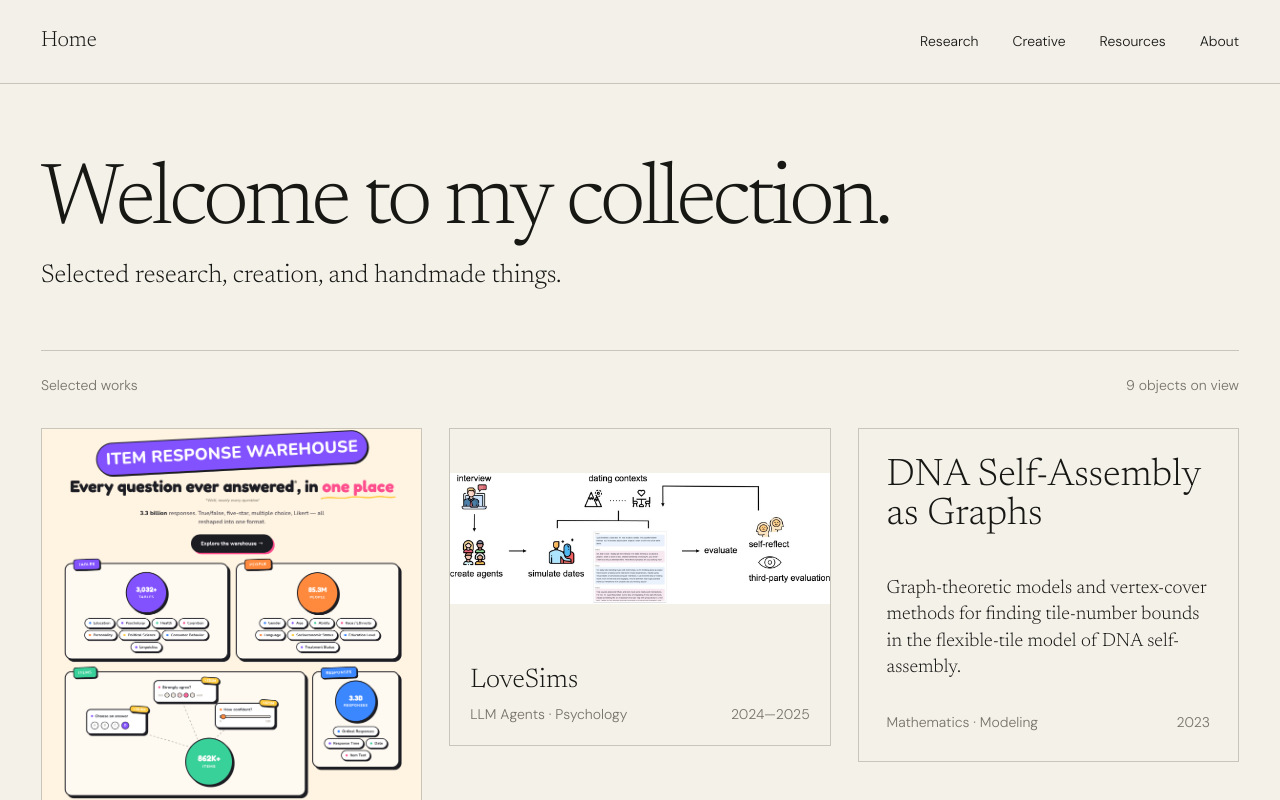
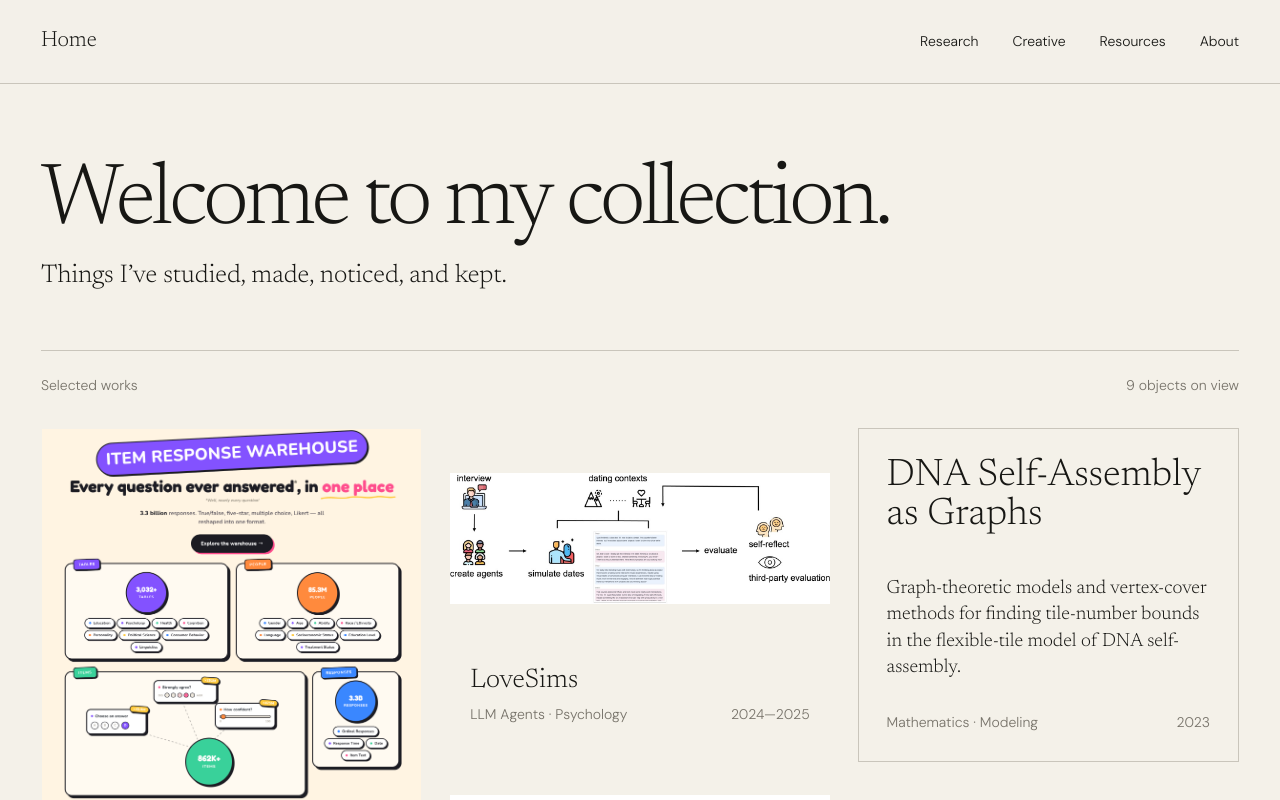
Before and after one commit to xingyi-zhang/xingyi-zhang.github.io, a Next.js app: page / in a window 1280 px wide. Shown: the top 800 px of the page. Built offline with nearby package versions, Linux system fonts and the light colour scheme.

Commit message:
Refine collection pages and build About gallery

```diff
--- /dev/null
+++ b/app/components/AboutGallery.tsx
@@ -0,0 +1,31 @@
+"use client";
+
+import { useRef } from "react";
+import type { CatalogItem } from "../data";
+
+function destinationFor(item: CatalogItem) {
+  if (item.links?.[0]?.url) return item.links[0].url;
+  if (item.details || item.gallery?.length) return item.section === "resources" ? `/resources/${item.id}` : `/project/${item.id}`;
+}
+
+export function AboutGallery({ items }: { items: CatalogItem[] }) {
+  const track = useRef<HTMLDivElement>(null);
+  const move = (direction: -1 | 1) => track.current?.scrollBy({ left: direction * Math.min(window.innerWidth * .7, 620), behavior: "smooth" });
+
+  return <section className="about-gallery" aria-labelledby="selected-heading">
+    <div className="about-gallery-heading">
+      <div><p className="eyebrow">Selected from the collection</p><h2 id="selected-heading">A few things I’ve kept.</h2></div>
+      <div className="gallery-controls" aria-label="Gallery controls">
+        <button type="button" onClick={() => move(-1)} aria-label="Previous works">←</button>
+        <button type="button" onClick={() => move(1)} aria-label="Next works">→</button>
+      </div>
+    </div>
+    <div className="about-gallery-track" ref={track} tabIndex={0}>
+      {items.map((item) => {
+        const destination = destinationFor(item);
+        const content = <>{item.image ? <div className="about-gallery-image"><img src={item.image} alt="" /></div> : <div className="about-gallery-placeholder"><span>{item.section}</span></div>}<div className="about-gallery-meta"><h3>{item.title}</h3><p>{item.labels.join(" · ")}</p><span>{item.date}</span></div></>;
+        return destination ? <a className="about-gallery-card" href={destination} target={item.links?.[0]?.url ? "_blank" : undefined} rel={item.links?.[0]?.url ? "noreferrer" : undefined} key={item.id}>{content}</a> : <article className="about-gallery-card" key={item.id}>{content}</article>;
+      })}
+    </div>
+  </section>;
+}
--- a/app/components/Catalog.tsx
+++ b/app/components/Catalog.tsx
@@ -29,7 +29,8 @@ export function CatalogCard({ item }: { item: CatalogItem }) {
   const external = Boolean(item.links?.[0]?.url);
   const content = <>{item.image && <Artwork item={item} />}<div className={`card-meta ${textOnly ? "text-only" : ""}`}><h2>{item.title}</h2>{textOnly && item.description && <p className="card-description">{item.description}</p>}<p>{item.labels.join(" · ")} <em>{item.date}</em></p></div></>;
 
-  const card = destination ? <a className="project-card is-linked" href={destination} target={external ? "_blank" : undefined} rel={external ? "noreferrer" : undefined} aria-label={`${item.title} — open project`}>{content}</a> : <article className="project-card is-static">{content}</article>;
+  const cardKind = textOnly ? "text-card" : "image-card";
+  const card = destination ? <a className={`project-card is-linked ${cardKind}`} href={destination} target={external ? "_blank" : undefined} rel={external ? "noreferrer" : undefined} aria-label={`${item.title} — open project`}>{content}</a> : <article className={`project-card is-static ${cardKind}`}>{content}</article>;
   return <div className="project-card-cell" ref={cell} style={{ gridRowEnd: `span ${rowSpan}` }}>{card}</div>;
 }
 
@@ -39,7 +40,7 @@ export function CatalogGrid({ items }: { items: CatalogItem[] }) {
 
 type CollectionProps = {
   title: string;
-  subtitle: string;
+  subtitle?: string;
   eyebrow?: string;
   items: CatalogItem[];
   filters: string[];
@@ -64,7 +65,7 @@ export function Collection({ title, subtitle, eyebrow, items, filters, initialFi
   const visible = items.filter((item) => valuesFor(item, primaryField).includes(active) && (secondary.length === 0 || secondary.some((option) => valuesFor(item, secondaryField).includes(option))));
   const secondaryLabel = secondary.length === 0 ? `All ${secondaryFilterLabel}` : secondary.length === 1 ? secondary[0] : `${secondary.length} ${secondaryFilterLabel}`;
 
-  return <main><div className="page-heading collection-heading">{eyebrow && <p className="eyebrow">{eyebrow}</p>}<h1>{title}</h1><p>{subtitle}</p></div><div className="catalog-controls"><div className="filter-scroll"><span className="filter-label">{filterLabel}</span><div className="filters" role="group" aria-label={`Filter ${title}`}>{filters.map((filter) => <button aria-pressed={active === filter} onClick={() => setActive(filter)} key={filter}>{filter}</button>)}</div></div><details className="multi-select"><summary>{secondaryLabel}<span aria-hidden>⌄</span></summary><div className="multi-menu" role="group" aria-label={`Filter by ${secondaryFilterLabel.toLowerCase()}`}>{secondaryOptions.map((option) => <label key={option}><input type="checkbox" checked={secondary.includes(option)} onChange={() => toggleSecondary(option)} /><span>{option}</span></label>)}<button type="button" onClick={() => setSecondary([])} disabled={secondary.length === 0}>Clear selections</button></div></details></div><CatalogGrid items={visible} /></main>;
+  return <main><div className="page-heading collection-heading">{eyebrow && <p className="eyebrow">{eyebrow}</p>}<h1>{title}</h1>{subtitle && <p>{subtitle}</p>}</div><div className="catalog-controls"><div className="filter-scroll"><span className="filter-label">{filterLabel}</span><div className="filters" role="group" aria-label={`Filter ${title}`}>{filters.map((filter) => <button aria-pressed={active === filter} onClick={() => setActive(filter)} key={filter}>{filter}</button>)}</div></div><details className="multi-select"><summary>{secondaryLabel}<span aria-hidden>⌄</span></summary><div className="multi-menu" role="group" aria-label={`Filter by ${secondaryFilterLabel.toLowerCase()}`}>{secondaryOptions.map((option) => <label key={option}><input type="checkbox" checked={secondary.includes(option)} onChange={() => toggleSecondary(option)} /><span>{option}</span></label>)}<button type="button" onClick={() => setSecondary([])} disabled={secondary.length === 0}>Clear selections</button></div></details></div><CatalogGrid items={visible} /></main>;
 }
 
 export { Artwork };
--- a/app/creative/page.tsx
+++ b/app/creative/page.tsx
@@ -1,4 +1,4 @@
 import { Collection } from "../components";
 import { creativeFilters, creativeItems } from "../data";
 
-export default function Creative() { return <Collection title="Creative" subtitle="Designed, written, stitched, drawn, and occasionally inexplicable." items={creativeItems} filters={creativeFilters.practices} initialFilter="Design" filterLabel="Practice" secondaryOptions={creativeFilters.materials} secondaryFilterLabel="Materials" primaryField="practice" secondaryField="materials" />; }
+export default function Creative() { return <Collection title="Creative" subtitle="Made by hand, code, and curiosity." items={creativeItems} filters={creativeFilters.practices} initialFilter="Design" filterLabel="Practice" secondaryOptions={creativeFilters.materials} secondaryFilterLabel="Materials" primaryField="practice" secondaryField="materials" />; }
--- a/app/globals.css
+++ b/app/globals.css
@@ -1,7 +1,7 @@
 @import url('https://fonts.googleapis.com/css2?family=DM+Sans:wght@300;400;500&family=Newsreader:opsz,wght@6..72,300;6..72,400&display=swap');
 @import "tailwindcss";
 
-:root { --paper:#f4f1e9; --ink:#171714; --muted:#77736a; --line:#c9c5bb; --serif:"Newsreader", Georgia, serif; --sans:"DM Sans", Arial, sans-serif; }
+:root { --paper:#f4f1e9; --ink:#171714; --muted:#77736a; --line:#c9c5bb; --image-card-line:transparent; --serif:"Newsreader","Songti SC","STSong","Noto Serif CJK SC",Georgia,serif; --sans:"DM Sans",Arial,sans-serif; }
 * { box-sizing:border-box; }
 html { scroll-behavior:smooth; }
 body { margin:0; background:var(--paper); color:var(--ink); font-family:var(--sans); font-size:14px; font-weight:300; }
@@ -23,16 +23,18 @@ main { min-height:calc(100vh - 84px); padding:0 3.2vw 120px; }
 .featured { padding-top:24px; }
 .section-title { display:flex; justify-content:space-between; color:var(--muted); margin-bottom:32px; }
 .project-grid { display:grid; grid-template-columns:repeat(3,minmax(0,1fr)); grid-auto-flow:dense; grid-auto-rows:2px; column-gap:2.1vw; align-items:start; }
-.project-card-cell { min-width:0; padding-bottom:70px; }
-.project-card { display:block; width:100%; min-width:0; border:1px solid var(--line); transition:background .2s,border-color .2s; }
+.project-card-cell { min-width:0; padding-bottom:48px; }
+.project-card { display:block; width:100%; min-width:0; transition:background .2s,border-color .2s,color .2s; }
+.project-card.image-card { border:1px solid var(--image-card-line); }
+.project-card.text-card { border:1px solid var(--line); }
 .project-card.is-linked { cursor:pointer; }
 .artwork { position:relative; overflow:hidden; min-height:220px; max-height:560px; padding:0; display:flex; align-items:center; justify-content:center; background:transparent; isolation:isolate; transition:filter .25s; }
 .artwork img { display:block; width:100%; height:auto; max-height:520px; object-fit:contain; }
 .gallery-image img { display:block; width:100%; height:100%; object-fit:contain; background:#fff; }
 .artwork.has-image { border-bottom:0; }
-.project-card.is-linked:hover { background:#efebe2; border-color:#aaa69c; }
-.project-card.is-linked:hover .artwork { background:#efebe2; }
-.project-card.is-linked:hover .card-meta h2 { text-decoration:underline; text-decoration-thickness:1px; text-underline-offset:4px; }
+.project-card.is-linked:hover { background:#efebe2; }
+.project-card.is-linked:hover .artwork img { filter:saturate(.88) brightness(.97); }
+.project-card.is-linked:hover .card-meta h2 { color:#57544d; }
 .card-meta { padding:18px 20px 20px; }
 .card-meta h2 { font:300 clamp(22px,2.1vw,32px) var(--serif); margin:0 0 10px; display:flex; justify-content:space-between; }
 .card-meta p { color:var(--muted); margin:0; }
@@ -54,10 +56,10 @@ main { min-height:calc(100vh - 84px); padding:0 3.2vw 120px; }
 .filters button { background:none; border:0; padding:2px 0; color:var(--muted); cursor:pointer; border-bottom:1px solid transparent; }
 .filters button[aria-pressed="true"] { color:var(--ink); border-bottom-color:var(--ink); }
 .filters button:focus-visible, button:focus-visible, a:focus-visible { outline:2px solid #294f75; outline-offset:4px; }
-.multi-select { position:relative; flex:0 0 180px; }
-.multi-select summary { list-style:none; cursor:pointer; padding:8px 0; display:flex; justify-content:space-between; gap:24px; border-bottom:1px solid var(--line); color:var(--muted); }
+.multi-select { position:relative; flex:0 0 165px; }
+.multi-select summary { list-style:none; cursor:pointer; padding:8px 0; display:flex; justify-content:space-between; gap:24px; border:0; color:var(--muted); font-size:11px; letter-spacing:.08em; text-transform:uppercase; }
 .multi-select summary::-webkit-details-marker { display:none; }
-.multi-select[open] summary { color:var(--ink); border-bottom-color:var(--ink); }
+.multi-select[open] summary, .multi-select summary:hover { color:var(--ink); }
 .multi-menu { position:absolute; z-index:30; top:calc(100% + 8px); left:0; right:0; padding:10px; background:var(--paper); border:1px solid var(--line); box-shadow:0 12px 30px rgba(23,23,20,.08); }
 .multi-menu label { display:flex; align-items:center; gap:10px; padding:9px 6px; cursor:pointer; }
 .multi-menu label:hover { background:#ece8de; }
@@ -117,8 +119,27 @@ main { min-height:calc(100vh - 84px); padding:0 3.2vw 120px; }
 .resource-sources .eyebrow { width:100%; margin:0 0 8px; }
 .resource-sources a { border-bottom:1px solid var(--line); padding-bottom:3px; }
 .about-heading>p:last-child { max-width:none; }
+.about-introduction { display:grid; grid-template-columns:1.2fr 1fr; gap:8vw; padding:90px 0 120px; }
+.about-introduction p { font:300 clamp(27px,3.5vw,52px)/1.16 var(--serif); letter-spacing:-.02em; margin:0; }
+.about-introduction p:last-child { font-size:clamp(21px,2.3vw,34px); color:var(--muted); align-self:end; }
+.about-gallery { padding:110px 0 20px; }
+.about-gallery-heading { display:flex; align-items:flex-end; justify-content:space-between; gap:40px; margin-bottom:38px; }
+.about-gallery-heading h2 { font:300 clamp(38px,5vw,72px)/1 var(--serif); letter-spacing:-.035em; margin:12px 0 0; }
+.gallery-controls { display:flex; gap:8px; }
+.gallery-controls button { width:46px; height:46px; border:1px solid var(--line); border-radius:50%; background:transparent; cursor:pointer; transition:background .2s; }
+.gallery-controls button:hover { background:#e9e5da; }
+.about-gallery-track { display:flex; gap:2.1vw; overflow-x:auto; scroll-snap-type:x mandatory; scrollbar-width:none; padding-bottom:25px; }
+.about-gallery-track::-webkit-scrollbar { display:none; }
+.about-gallery-card { flex:0 0 clamp(290px,35vw,500px); scroll-snap-align:start; display:grid; grid-template-rows:minmax(250px,420px) auto; min-width:0; }
+.about-gallery-image,.about-gallery-placeholder { display:flex; align-items:center; justify-content:center; overflow:hidden; background:#ebe7dc; }
+.about-gallery-image img { width:100%; height:100%; object-fit:contain; transition:filter .2s; }
+.about-gallery-placeholder { padding:45px; font:300 clamp(38px,5vw,70px)/1 var(--serif); color:#8d887e; text-transform:capitalize; }
+.about-gallery-card:hover .about-gallery-image img { filter:saturate(.88) brightness(.97); }
+.about-gallery-meta { display:grid; grid-template-columns:1fr auto; gap:8px 25px; padding:20px 0 0; }
+.about-gallery-meta h3 { grid-column:1/-1; font:300 clamp(24px,2.5vw,36px)/1.05 var(--serif); margin:0 0 3px; }
+.about-gallery-meta p,.about-gallery-meta span { margin:0; color:var(--muted); }
 @media(max-width:1100px){.project-grid{grid-template-columns:repeat(2,minmax(0,1fr))}}
 @media(max-width:640px){.project-grid{grid-template-columns:1fr}.collection-heading>p:last-child{white-space:normal}}
-@media(max-width:800px){.site-header{height:70px}.menu{display:block}nav{display:none;position:absolute;top:70px;left:0;right:0;background:var(--paper);padding:25px 3.2vw;border-bottom:1px solid var(--line);flex-direction:column}nav.open{display:flex}.intro{padding:8vh 0 6vh}.intro h1,.intro>p:not(.eyebrow){white-space:normal}.catalog-controls{align-items:stretch;flex-direction:column;padding-bottom:55px}.multi-select{flex-basis:auto;width:100%}.detail-copy{grid-template-columns:1fr}.gallery{grid-template-columns:1fr}.more{justify-content:flex-start;flex-wrap:wrap}.resource-group,.guide-section,.writing-section{grid-template-columns:1fr;gap:35px}.resource-entry{grid-template-columns:1fr;gap:14px}.writing-entry{grid-template-columns:1fr;gap:10px}}
+@media(max-width:800px){.site-header{height:70px}.menu{display:block}nav{display:none;position:absolute;top:70px;left:0;right:0;background:var(--paper);padding:25px 3.2vw;border-bottom:1px solid var(--line);flex-direction:column}nav.open{display:flex}.intro{padding:8vh 0 6vh}.intro h1,.intro>p:not(.eyebrow){white-space:normal}.catalog-controls{align-items:stretch;flex-direction:column;padding-bottom:55px}.multi-select{flex-basis:auto;width:100%}.detail-copy{grid-template-columns:1fr}.gallery{grid-template-columns:1fr}.more{justify-content:flex-start;flex-wrap:wrap}.resource-group,.guide-section,.writing-section{grid-template-columns:1fr;gap:35px}.resource-entry{grid-template-columns:1fr;gap:14px}.writing-entry{grid-template-columns:1fr;gap:10px}.about-introduction{grid-template-columns:1fr;gap:45px;padding:70px 0 90px}.about-gallery{padding-top:85px}.about-gallery-card{flex-basis:82vw;grid-template-rows:minmax(230px,55vh) auto}}
 @media(max-width:520px){main{padding-left:18px;padding-right:18px}.site-header{padding-left:18px;padding-right:18px}.intro h1,.page-heading h1{font-size:58px}.project-grid{grid-template-columns:1fr}.section-title p:last-child{display:none}.page-heading{padding-top:10vh}.filters{padding-bottom:55px}.detail-copy{padding:40px 0 80px}.lightbox{padding:45px}.lightbox>div{width:100%}}
 @media(prefers-reduced-motion:reduce){*{scroll-behavior:auto!important;transition:none!important}}
--- a/app/page.tsx
+++ b/app/page.tsx
@@ -3,4 +3,4 @@ import { creativeItems, researchItems } from "./data";
 
 const featuredItems = [...researchItems, ...creativeItems].filter((item) => item.featured);
 
-export default function Home() { return <main><section className="intro"><h1>Welcome to my collection.</h1><p>Selected research, creation, and handmade things.</p></section><section className="featured"><div className="section-title"><p>Selected works</p><p>{featuredItems.length} objects on view</p></div><CatalogGrid items={featuredItems} /><div className="more"><a href="/research">Research collection</a><a href="/creative">Creative collection</a></div></section></main>; }
+export default function Home() { return <main><section className="intro"><h1>Welcome to my collection.</h1><p>Things I’ve studied, made, noticed, and kept.</p></section><section className="featured"><div className="section-title"><p>Selected works</p><p>{featuredItems.length} objects on view</p></div><CatalogGrid items={featuredItems} /><div className="more"><a href="/research">Research collection</a><a href="/creative">Creative collection</a></div></section></main>; }
--- a/app/research/page.tsx
+++ b/app/research/page.tsx
@@ -1,4 +1,4 @@
 import { Collection } from "../components";
 import { researchFilters, researchItems } from "../data";
 
-export default function Research() { return <Collection title="Research" subtitle="Questions explored through graph theory, perception, neuroscience, and open science." items={researchItems} filters={researchFilters.topics} initialFilter="Open Science" filterLabel="Topics" secondaryOptions={researchFilters.outputs} secondaryFilterLabel="Outputs" primaryField="topics" secondaryField="outputs" />; }
+export default function Research() { return <Collection title="Research" items={researchItems} filters={researchFilters.topics} initialFilter="Open Science" filterLabel="Topics" secondaryOptions={researchFilters.outputs} secondaryFilterLabel="Outputs" primaryField="topics" secondaryField="outputs" />; }
--- a/app/resources/page.tsx
+++ b/app/resources/page.tsx
@@ -1,4 +1,4 @@
 import { Collection } from "../components";
 import { resourceFilters, resourceItems } from "../data";
 
-export default function Resources() { return <Collection title="Resources" eyebrow="Library" subtitle="Reading lists, guides, and things I wanted to make easier to find." items={resourceItems} filters={resourceFilters.topics} initialFilter="Trauma" filterLabel="Topics" secondaryOptions={resourceFilters.outputs} secondaryFilterLabel="Outputs" primaryField="topics" secondaryField="outputs" />; }
+export default function Resources() { return <Collection title="Resources" eyebrow="Library" subtitle="Things I wish were easier to find." items={resourceItems} filters={resourceFilters.topics} initialFilter="Trauma" filterLabel="Topics" secondaryOptions={resourceFilters.outputs} secondaryFilterLabel="Outputs" primaryField="topics" secondaryField="outputs" />; }
```
Also changed, not shown: app/about/page.tsx (+21 -1 lines).
